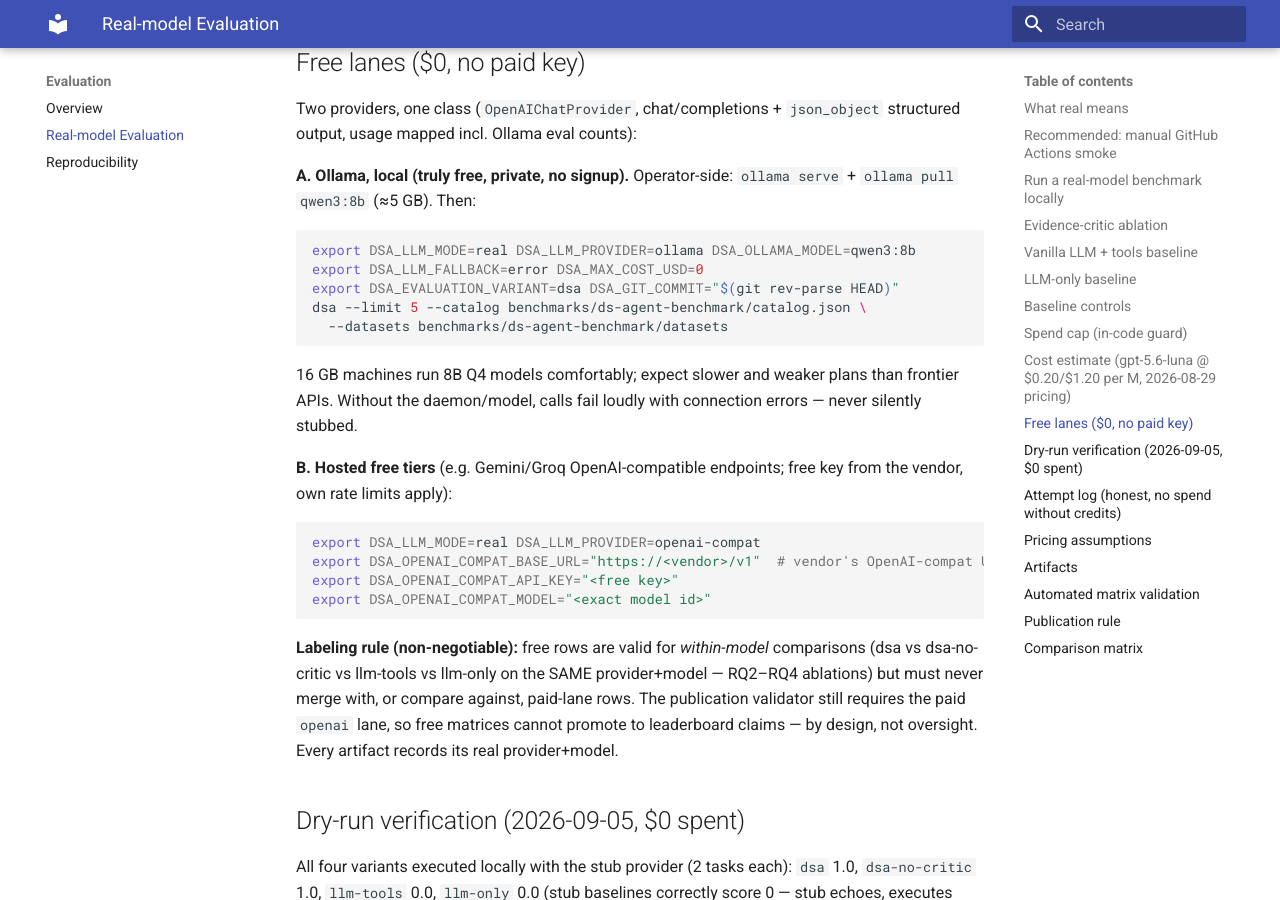
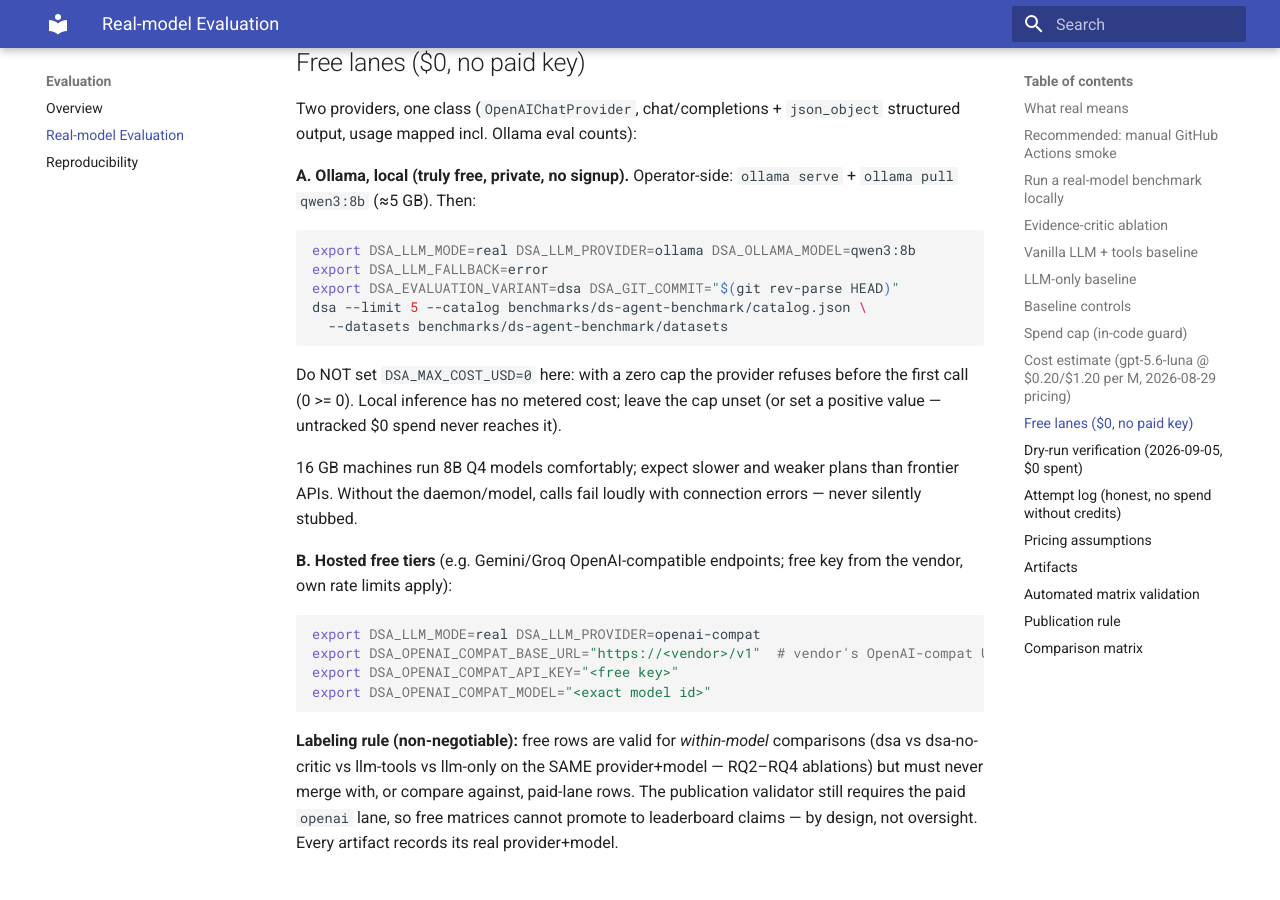
Before and after one commit to Jackxiaozhiren/data-science-agent, an MkDocs documentation site: the page built from docs/real-model-evaluation.md, in a window 1280 px wide and 900 px high, scrolled down 5069 px. Built offline with MkDocs 1.6.1 and Material for MkDocs 9.7.7, drawn with Linux system fonts in a browser that asks for light colours.

Commit message:
docs(real-model): fix ollama cap advice (cap 0 refuses all calls)

````diff
--- a/docs/real-model-evaluation.md
+++ b/docs/real-model-evaluation.md
@@ -169,11 +169,15 @@ Two providers, one class (`OpenAIChatProvider`, chat/completions +
 
 ```bash
 export DSA_LLM_MODE=real DSA_LLM_PROVIDER=ollama DSA_OLLAMA_MODEL=qwen3:8b
-export DSA_LLM_FALLBACK=error DSA_MAX_COST_USD=0
+export DSA_LLM_FALLBACK=error
 export DSA_EVALUATION_VARIANT=dsa DSA_GIT_COMMIT="$(git rev-parse HEAD)"
 dsa --limit 5 --catalog benchmarks/ds-agent-benchmark/catalog.json \
   --datasets benchmarks/ds-agent-benchmark/datasets
 ```
+
+Do NOT set `DSA_MAX_COST_USD=0` here: with a zero cap the provider refuses
+before the first call (0 >= 0). Local inference has no metered cost; leave
+the cap unset (or set a positive value — untracked $0 spend never reaches it).
 
 16 GB machines run 8B Q4 models comfortably; expect slower and weaker plans
 than frontier APIs. Without the daemon/model, calls fail loudly with
````
